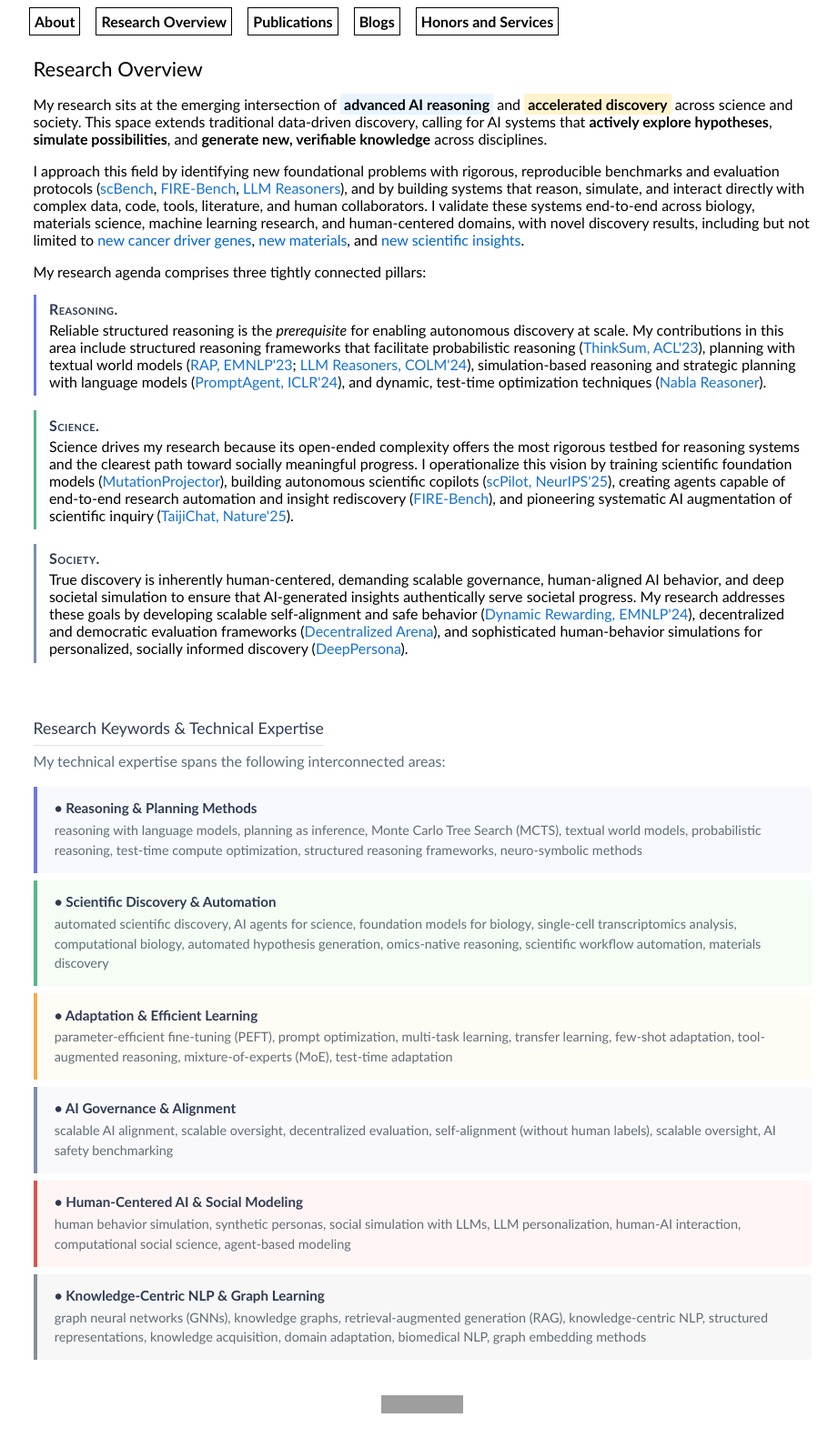
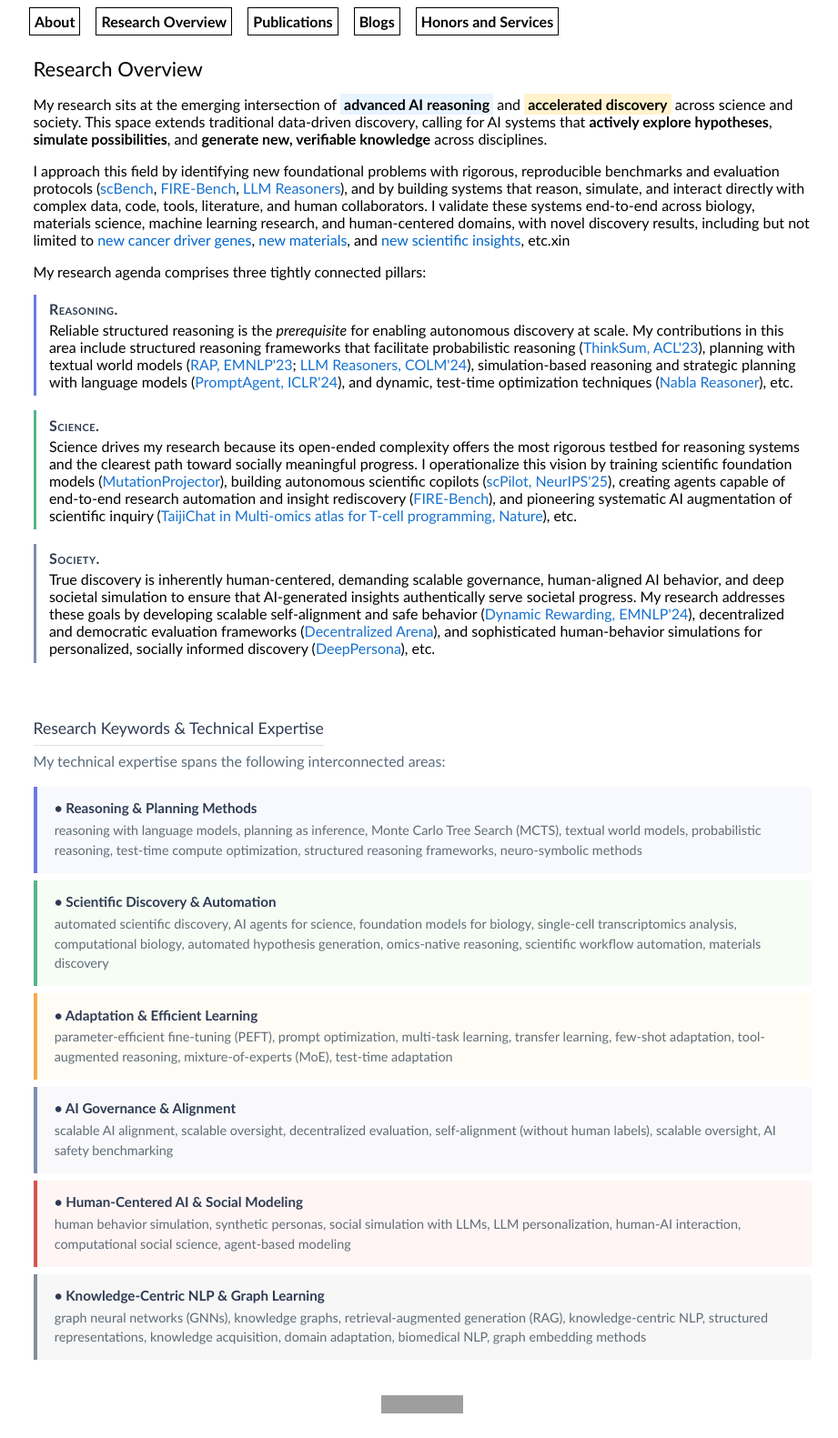
Before and after one commit to zhenwang9102/zhenwang9102.github.io, a Jekyll site: the page page_research.html, which Jekyll copies as it is, in a window 1280 px wide. Shown: the whole page at 91% size, without its empty margins (176-1097 px from the left). Built offline with Jekyll 4.4.1, drawn with Linux system fonts in a browser that asks for light colours; grey boxes are pictures that could not be loaded.

Commit message:
Revise research description and add references
Updated text for clarity and added references to research contributions.

```diff
--- a/page_research.html
+++ b/page_research.html
@@ -77,7 +77,7 @@
       </p>
 
       <p style="margin-bottom:0.9rem;">
-        I approach this field by identifying new foundational problems with rigorous, reproducible benchmarks and evaluation protocols (<a href="https://zhenwang9102.github.io/">scBench</a>, <a href="https://zhenwang9102.github.io/">FIRE‑Bench</a>, <a href="https://github.com/maitrix-org/llm-reasoners">LLM Reasoners</a>), and by building systems that reason, simulate, and interact directly with complex data, code, tools, literature, and human collaborators. I validate these systems end‑to‑end across biology, materials science, machine learning research, and human‑centered domains, with novel discovery results, including but not limited to <span style="color:#0066cc;font-weight:500;">new cancer driver genes</span>, <span style="color:#0066cc;font-weight:500;">new materials</span>, and <span style="color:#0066cc;font-weight:500;">new scientific insights</span>.
+        I approach this field by identifying new foundational problems with rigorous, reproducible benchmarks and evaluation protocols (<a href="https://zhenwang9102.github.io/">scBench</a>, <a href="https://zhenwang9102.github.io/">FIRE‑Bench</a>, <a href="https://github.com/maitrix-org/llm-reasoners">LLM Reasoners</a>), and by building systems that reason, simulate, and interact directly with complex data, code, tools, literature, and human collaborators. I validate these systems end‑to‑end across biology, materials science, machine learning research, and human‑centered domains, with novel discovery results, including but not limited to <span style="color:#0066cc;font-weight:500;">new cancer driver genes</span>, <span style="color:#0066cc;font-weight:500;">new materials</span>, and <span style="color:#0066cc;font-weight:500;">new scientific insights</span>, etc.xin
       </p>
 
       <p style="margin-bottom:0.9rem;">My research agenda comprises three tightly connected pillars:</p>
@@ -86,21 +86,21 @@
         <li style="margin:0 0 1.0rem 0; padding:0.4rem 0 0.4rem 0.9rem; border-left:3px solid #6C7AE0;">
           <strong style="font-variant:small-caps; letter-spacing:.03em; color:#2f3b52;">Reasoning.</strong>
           <span style="display:block; margin-top:0.25rem;">
-            Reliable structured reasoning is the <em>prerequisite</em> for enabling autonomous discovery at scale. My contributions in this area include structured reasoning frameworks that facilitate probabilistic reasoning (<a href="https://aclanthology.org/2023.acl-long.68/">ThinkSum, ACL'23</a>), planning with textual world models (<a href="https://aclanthology.org/2023.emnlp-main.507/">RAP, EMNLP'23</a>; <a href="https://arxiv.org/abs/2404.05221">LLM Reasoners, COLM'24</a>), simulation‑based reasoning and strategic planning with language models (<a href="https://arxiv.org/abs/2310.16427">PromptAgent, ICLR'24</a>), and dynamic, test‑time optimization techniques (<a href="https://zhenwang9102.github.io/">Nabla Reasoner</a>).
+            Reliable structured reasoning is the <em>prerequisite</em> for enabling autonomous discovery at scale. My contributions in this area include structured reasoning frameworks that facilitate probabilistic reasoning (<a href="https://aclanthology.org/2023.acl-long.68/">ThinkSum, ACL'23</a>), planning with textual world models (<a href="https://aclanthology.org/2023.emnlp-main.507/">RAP, EMNLP'23</a>; <a href="https://arxiv.org/abs/2404.05221">LLM Reasoners, COLM'24</a>), simulation‑based reasoning and strategic planning with language models (<a href="https://arxiv.org/abs/2310.16427">PromptAgent, ICLR'24</a>), and dynamic, test‑time optimization techniques (<a href="https://zhenwang9102.github.io/">Nabla Reasoner</a>), etc.
           </span>
         </li>
 
         <li style="margin:0 0 1.0rem 0; padding:0.4rem 0 0.4rem 0.9rem; border-left:3px solid #56B58C;">
           <strong style="font-variant:small-caps; letter-spacing:.03em; color:#2f3b52;">Science.</strong>
           <span style="display:block; margin-top:0.25rem;">
-            Science drives my research because its open‑ended complexity offers the most rigorous testbed for reasoning systems and the clearest path toward socially meaningful progress. I operationalize this vision by training scientific foundation models (<a href="https://www.biorxiv.org/content/10.1101/2025.09.08.674723v1">MutationProjector</a>), building autonomous scientific copilots (<a href="https://neurips.cc/virtual/2025/poster/117633">scPilot, NeurIPS'25</a>), creating agents capable of end‑to‑end research automation and insight rediscovery (<a href="https://zhenwang9102.github.io/">FIRE‑Bench</a>), and pioneering systematic AI augmentation of scientific inquiry (<a href="https://zhenwang9102.github.io/">TaijiChat, Nature'25</a>).
+            Science drives my research because its open‑ended complexity offers the most rigorous testbed for reasoning systems and the clearest path toward socially meaningful progress. I operationalize this vision by training scientific foundation models (<a href="https://www.biorxiv.org/content/10.1101/2025.09.08.674723v1">MutationProjector</a>), building autonomous scientific copilots (<a href="https://neurips.cc/virtual/2025/poster/117633">scPilot, NeurIPS'25</a>), creating agents capable of end‑to‑end research automation and insight rediscovery (<a href="https://zhenwang9102.github.io/">FIRE‑Bench</a>), and pioneering systematic AI augmentation of scientific inquiry (<a href="https://zhenwang9102.github.io/">TaijiChat in Multi-omics atlas for T-cell programming, Nature</a>), etc.
           </span>
         </li>
 
         <li style="margin:0; padding:0.4rem 0 0.4rem 0.9rem; border-left:3px solid #7C8FB1;">
           <strong style="font-variant:small-caps; letter-spacing:.03em; color:#2f3b52;">Society.</strong>
           <span style="display:block; margin-top:0.25rem;">
-            True discovery is inherently human‑centered, demanding scalable governance, human‑aligned AI behavior, and deep societal simulation to ensure that AI‑generated insights authentically serve societal progress. My research addresses these goals by developing scalable self‑alignment and safe behavior (<a href="https://aclanthology.org/2024.emnlp-main.1220/">Dynamic Rewarding, EMNLP'24</a>), decentralized and democratic evaluation frameworks (<a href="https://de-arena.maitrix.org/">Decentralized Arena</a>), and sophisticated human‑behavior simulations for personalized, socially informed discovery (<a href="https://zhenwang9102.github.io/">DeepPersona</a>).
+            True discovery is inherently human‑centered, demanding scalable governance, human‑aligned AI behavior, and deep societal simulation to ensure that AI‑generated insights authentically serve societal progress. My research addresses these goals by developing scalable self‑alignment and safe behavior (<a href="https://aclanthology.org/2024.emnlp-main.1220/">Dynamic Rewarding, EMNLP'24</a>), decentralized and democratic evaluation frameworks (<a href="https://de-arena.maitrix.org/">Decentralized Arena</a>), and sophisticated human‑behavior simulations for personalized, socially informed discovery (<a href="https://zhenwang9102.github.io/">DeepPersona</a>), etc.
           </span>
         </li>
       </ul>
```
